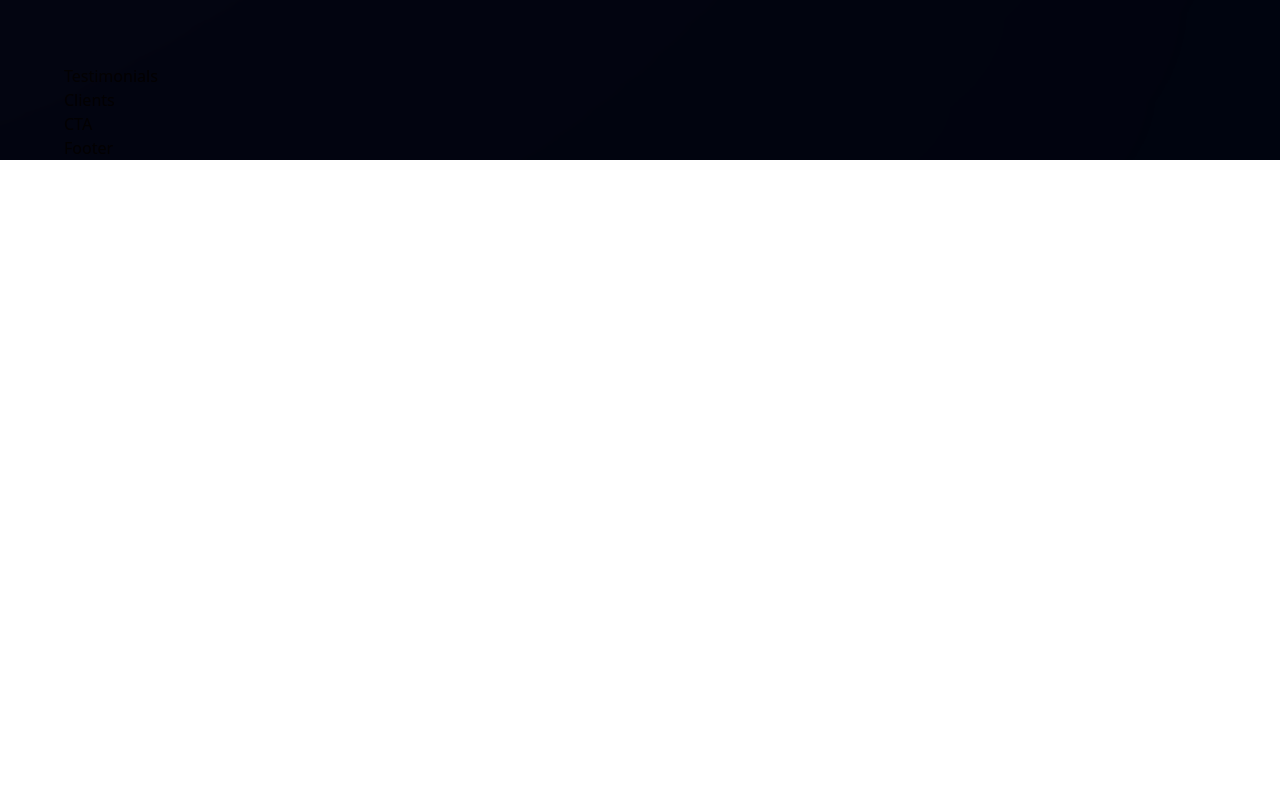
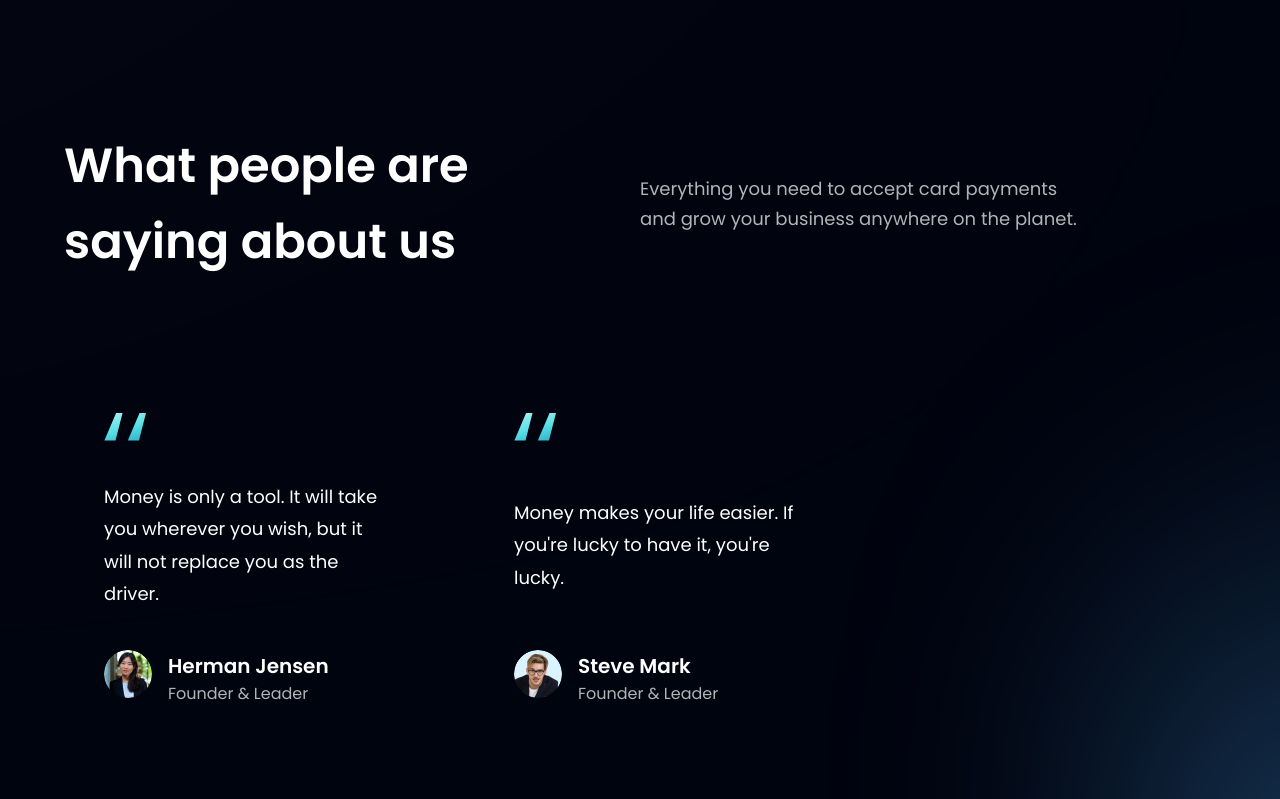
Before and after one commit to M0mahmoud/bank_modern, a React (Vite) app: page / in a window 1280 px wide. Shown: the part 2781-3580 px from the top of the page. Before the commit the page ends 2941 px from the top, so only its background shows below. Built offline with nearby package versions, Linux system fonts and the light colour scheme.

Commit message:
Add Testimonials

```diff
--- a/src/components/FeedbackCard.jsx
+++ b/src/components/FeedbackCard.jsx
@@ -1,9 +1,29 @@
-import React from 'react'
+import { quotes } from "../assets";
 
-const FeedbackCard = () => {
-  return (
-    <div>FeedbackCard</div>
-  )
-}
+const FeedbackCard = ({ content, name, title, img }) => (
+  <div className="flex justify-between flex-col px-10 py-12 rounded-[20px]  max-w-[370px] md:mr-10 sm:mr-5 mr-0 my-5  feedback-card">
+    <img
+      src={quotes}
+      alt="Double Quotes"
+      className="w-[42.6px] h-[27.6px] object-contain"
+    />
+    <p className="font-poppins font-normal text-[18px] leading-[32.4px] text-white my-10">
+      {content}
+    </p>
 
-export default FeedbackCard
+    <div className="flex flex-row">
+      <img src={img} alt={name} className="w-[48px] h-[48px] rounded-full" />
+
+      <div className="flex flex-col ml-4">
+        <h4 className="font-poppins font-semibold text-[20px] leading-[32px] text-white">
+          {name}
+        </h4>
+        <p className="font-poppins font-normal text-[16px] leading-[24px] text-dimWhite">
+          {title}
+        </p>
+      </div>
+    </div>
+  </div>
+);
+
+export default FeedbackCard;
--- a/src/components/Testimonials.jsx
+++ b/src/components/Testimonials.jsx
@@ -1,7 +1,36 @@
 import React from "react";
+import { feedback } from "../constants";
+import styles from "../style";
+import FeedbackCard from "./FeedbackCard";
 
-const Testimonials = () => {
-  return <div>Testimonials</div>;
-};
+const Testimonials = () => (
+  <section
+    id="clients"
+    className={`${styles.paddingY} ${styles.flexCenter} flex-col relative `}
+  >
+    <div className="absolute z-[0] w-[60%] h-[60%] -right-[50%] rounded-full blue__gradient bottom-40" />
 
+    <div
+      className={`w-full flex justify-between items-center md:flex-row flex-col sm:mb-16 relative z-[1]`}
+    >
+      <h1 className={styles.heading2}>
+        What people are <br className="sm:block hidden" /> saying about us
+      </h1>
+
+      <div className="w-full md:mt-0 mt-6">
+        <p className={`${styles.paragraph} text-left max-w-[450px]`}>
+          Everything you need to accept card payments and grow your business
+          anywhere on the planet.
+        </p>
+      </div>
+    </div>
+
+    {/* Card */}
+    <div className="flex flex-wrap sm:justify-start justify-center w-full feedback-container relative z-[1]">
+      {feedback.map((card) => (
+        <FeedbackCard key={card.id} {...card} />
+      ))}
+    </div>
+  </section>
+);
 export default Testimonials;
--- a/src/index.css
+++ b/src/index.css
@@ -118,6 +118,11 @@
 
 .feedback-card {
   background: transparent;
+  transition: background .4s;
+  -webkit-transition: background .4s;
+  -moz-transition: background .4s;
+  -ms-transition: background .4s;
+  -o-transition: background .4s;
 }
 
 .feedback-card:hover {
```
